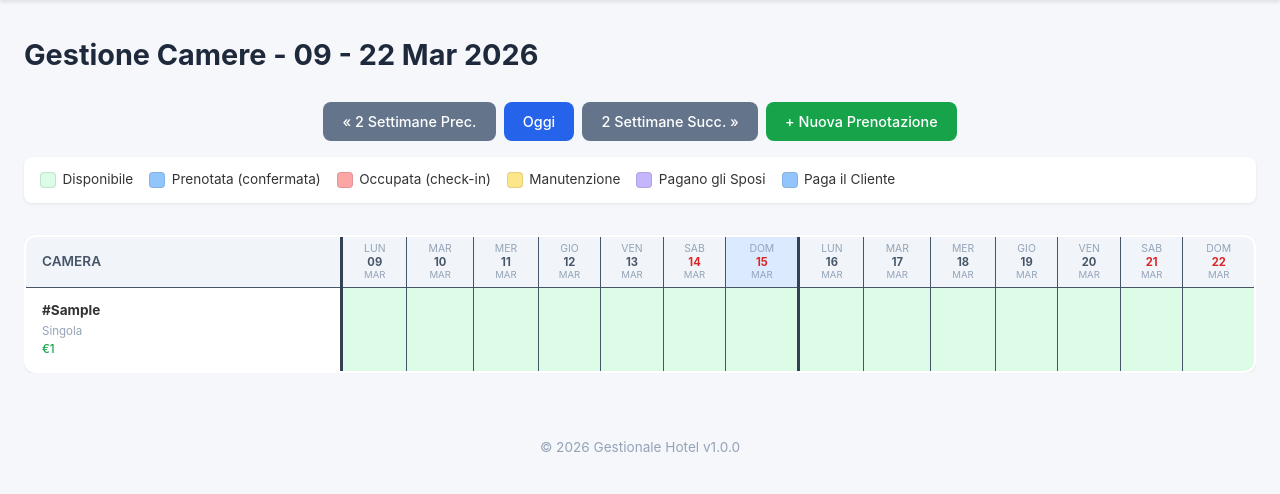
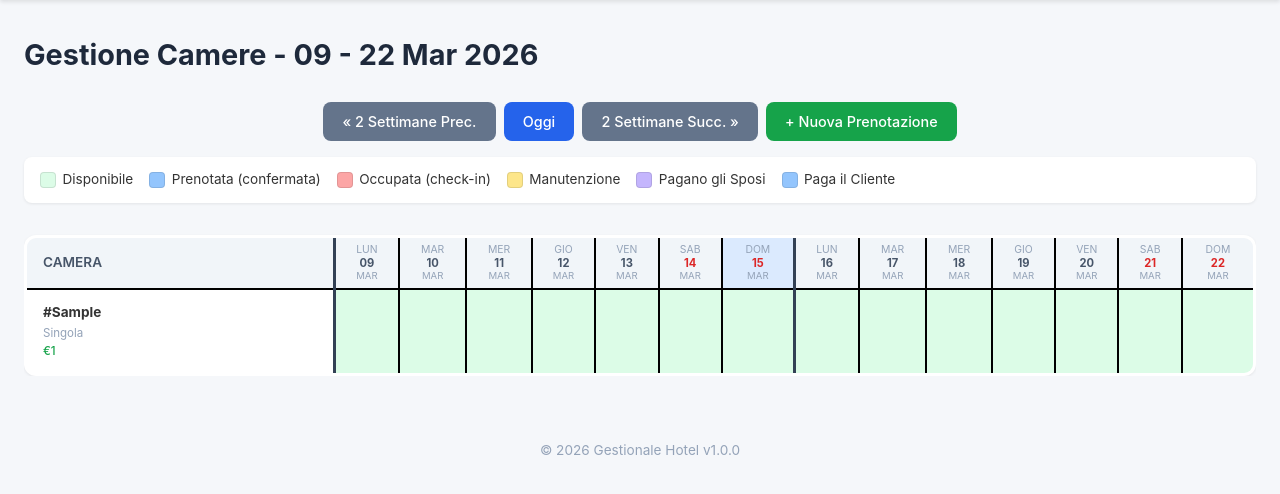
Before and after one commit to geremiacastellani2-jpg/gestionaledefinitivo, a PHP site: page /pages/calendario.php in a window 1280 px wide. Shown: the part 60-554 px from the top of the page. Run offline with PHP 8.4, Linux system fonts and the light colour scheme; tables that the repository leaves empty hold one stand-in row (values such as "Sample post").

Commit message:
style: bordi griglia neri e piu spessi (2px celle, 3px esterno)
https://claude.ai/code/session_011bbxptVXb6LusjZ3Mbjdbc

```diff
--- a/css/style.css
+++ b/css/style.css
@@ -283,14 +283,14 @@ legend {
 
 .calendario-tabella {
     font-size: 0.85rem;
-    border: 2px solid #1e293b;
+    border: 3px solid #000;
     table-layout: auto;
     width: 100%;
 }
 
 .calendario-tabella th,
 .calendario-tabella td {
-    border: 1.5px solid #475569;
+    border: 2px solid #000;
 }
 
 .calendario-tabella th.giorno-col-header,
```
